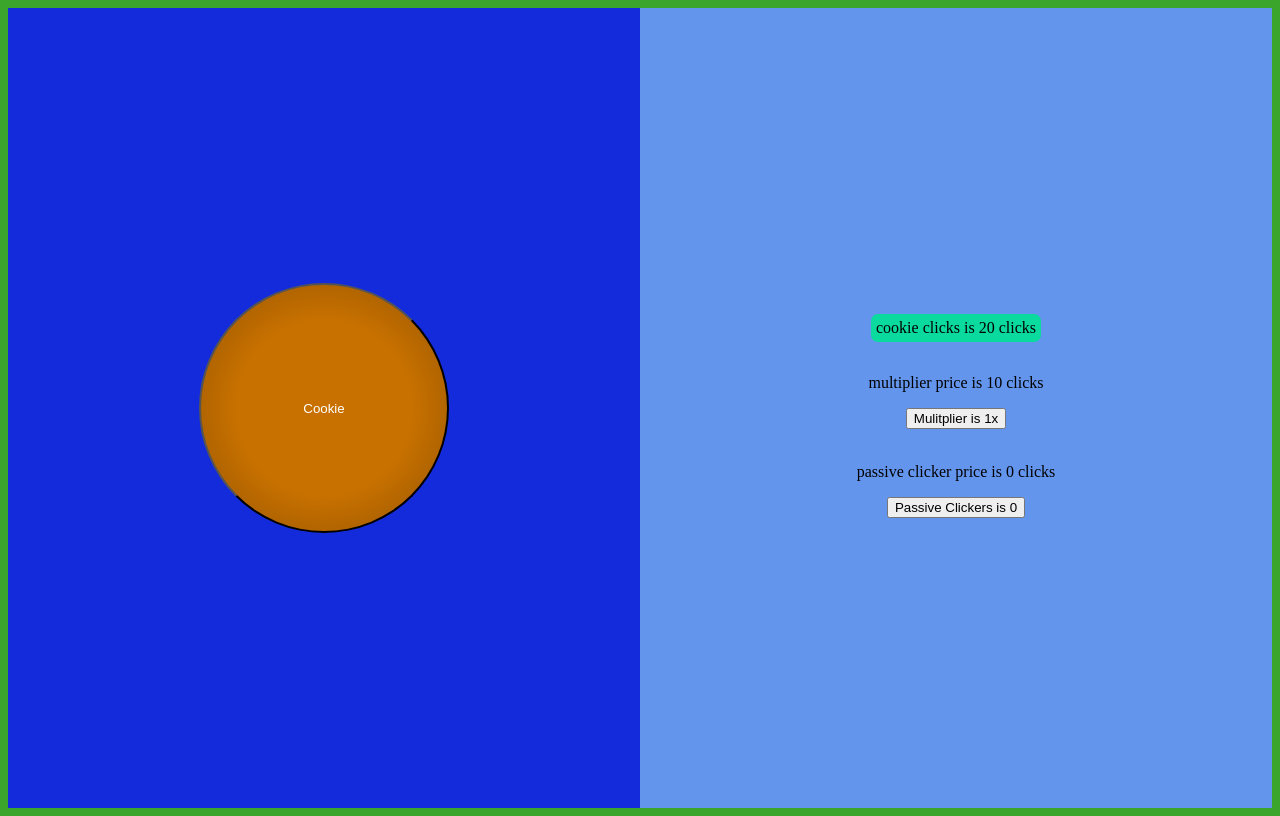
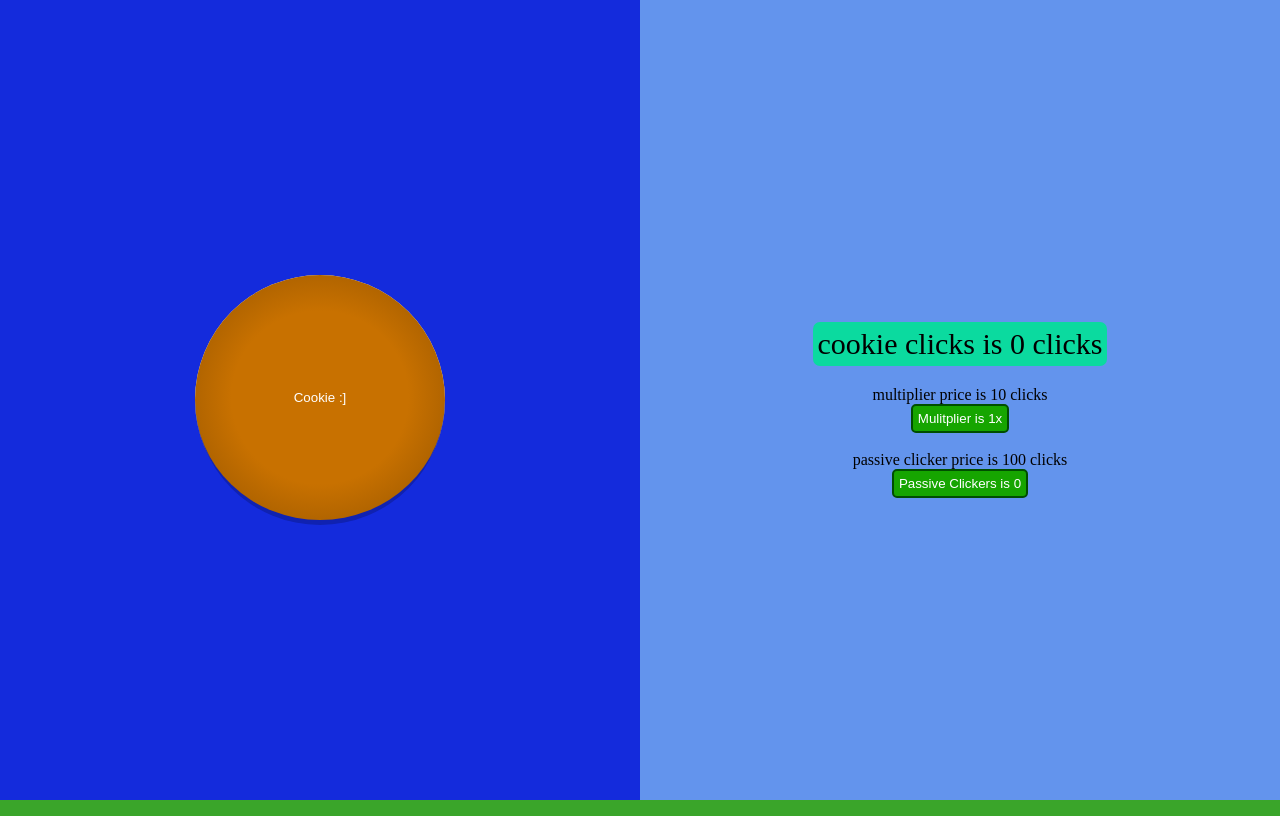
Before and after one commit to Maxwellspring/Cookie-Clicker, a plain HTML site: page index.html in a window 1280 px wide. Both pictures are taken after a click on the button "Passive Clickers is 0". Drawn offline with Linux system fonts and the light colour scheme.

Commit message:
Actually working and fun

```diff
--- a/index.html
+++ b/index.html
@@ -13,13 +13,13 @@
     <section id="Buttons">
         <p id="count">cookie clicks is 0 clicks</p>
         <p id="multPrice">multiplier price is 10 clicks</p>
-        <button type="button" id="multiplier" onclick="addToMuliplyer()">Mulitplier is 1x</button>
+        <button class="greenbutton" type="button" id="multiplier" onclick="addToMuliplyer()">Mulitplier is 1x</button>
         <br>
-        <p id="passiveClickerPrice">passive clicker price is 0 clicks</p>
-        <button type="button" id="passiveClicker" onclick="passiveClickerP1()">Passive Clickers is 0</button>
+        <p id="passiveClickerPrice">passive clicker price is 100 clicks</p>
+        <button class="greenbutton" type="button" id="passiveClicker" onclick="passiveClickerP1()">Passive Clickers is 0</button>
     </section>
     <section id="cookie-stuff">
-        <button type="button" id="Cookie" onclick="count()">Cookie</button>
+        <button type="button" id="Cookie" onclick="count()">Cookie :]</button>
     </section>
 </body>
 </html>
--- a/script.js
+++ b/script.js
@@ -2,13 +2,13 @@ let multPrice = 10
 let multiplier = 1
 let clicks = 0
 let passiveClickers = 0
+let passivePrice = 100
 
 function addToMuliplyer() {
     if (clicks >= multPrice) {
         clicks = clicks - multPrice;
         multiplier++
         multPrice = Math.ceil(multPrice * 1.5 - 3)
-
     }
 
     document.getElementById("multPrice").innerHTML = `multiplier price is ${multPrice} clicks`
@@ -18,32 +18,33 @@ function addToMuliplyer() {
 }
 
 function count() {
-
     addedAmount = 1 * multiplier;
-
     clicks += addedAmount;
-
     document.getElementById("count").innerHTML = `cookie clicks is ${clicks} clicks`
     return clicks
 
 }
 
 function passiveClickerP1() {
-    passiveClickers++
-    return passiveClickers
+    if (clicks >= passivePrice) {
+        clicks = clicks - passivePrice;
+        passiveClickers++
+        passivePrice = Math.ceil(passivePrice * 1.7 - 2)
+    }
+    document.getElementById("count").innerHTML = `cookie clicks is ${clicks} clicks`
+    document.getElementById("passiveClickerPrice").innerHTML = `passive clicker price is ${passivePrice} clicks`
+    document.getElementById("passiveClicker").innerHTML = `Passive Clickers is ${passiveClickers}`
+
+    return [passiveClickers, clicks, passivePrice]
 }
 
 function passiveClickerP2() {
-
     // document.getElementById("passiveClickerPrice").innerHTML = `Passive Clickers is 0`
-
-    let compoundedClicks = passiveClickers * 10
-
+    let compoundedClicks = passiveClickers * 1
     clicks = clicks + compoundedClicks
-
     document.getElementById("count").innerHTML = `cookie clicks is ${clicks} clicks`
 
     return clicks
 }
 
-setInterval(passiveClickerP2, 1000)
+setInterval(passiveClickerP2, 100)
--- a/style.css
+++ b/style.css
@@ -1,3 +1,7 @@
+* {
+    margin: 0%;
+}
+
 body {
     height: 100vh;
     display: flex;
@@ -23,6 +27,12 @@ body {
     /* background-color: rgb(163, 92, 0); */
     background-image: radial-gradient(rgb(200, 113, 0), rgb(200, 113, 0), rgb(146, 83, 0));
     color: white;
+    /* border-color: rgb(16, 34, 177); */
+    border-left: 0px rgb(16, 34, 177);
+    border-right: 0px rgb(16, 34, 177);
+    border-bottom: 5px rgb(16, 34, 177);
+    border-top: 0px rgb(16, 34, 177);
+    border-style: solid;
 }
 
 #Cookie:hover {
@@ -36,7 +46,7 @@ body {
 #Buttons {
     width: 50%;
     height: 100vh;
-    background-color: cornflowerblue;
+    background-color: rgb(99, 148, 237);
     display: flex;
     flex-direction: column;
     align-items: center;
@@ -47,4 +57,31 @@ body {
     background-color: rgb(11, 218, 159);
     padding: 5px;
     border-radius: 7px;
+    margin: 20px;
+    font-size: 30px;
 }
+
+.greenbutton {
+    /* border-left: 0px;
+    border-right: 0px;
+    border-bottom: 2px;
+    border-top: 0px; */
+    background-color: rgb(22, 165, 0);
+    color: white;
+    padding: 5px;
+    border-color: rgb(0, 78, 0);
+    border-style: solid;
+    border-radius: 5px;
+
+}
+
+.greenbutton:hover {
+    /* border-left: 0px;
+    border-right: 0px;
+    border-bottom: 0px;
+    border-top: 2px;
+    border-color: rgb(66, 99, 158); */
+    background-color: rgb(15, 116, 0);
+    border-color: rgb(0, 57, 0);
+
+}
```
